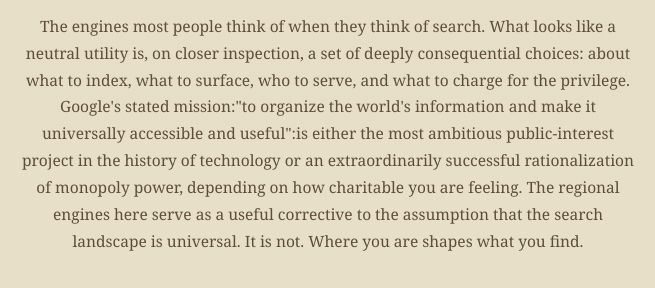
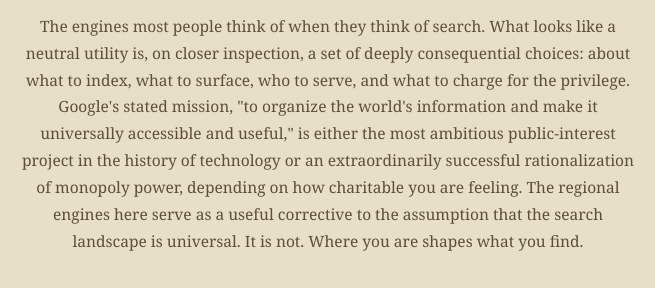
Before and after one commit to mistertlibrary/babel, a plain HTML site: page index.html in a window 1280 px wide. Shown: the part 664-952 px from the top of the page, 448-1103 px from the left. Drawn offline with Linux system fonts and the light colour scheme; a web font is replaced by a local one.

Commit message:
Update index.html

```diff
--- a/index.html
+++ b/index.html
@@ -151,7 +151,7 @@
       <div class="gallery-header">
                   <p class="gallery-numeral">Gallery I</p>
                   <h2 id="gallery-i-heading">The Familiar Territories</h2>
-                  <p class="gallery-desc">The engines most people think of when they think of search. What looks like a neutral utility is, on closer inspection, a set of deeply consequential choices: about what to index, what to surface, who to serve, and what to charge for the privilege. Google's stated mission:"to organize the world's information and make it universally accessible and useful":is either the most ambitious public-interest project in the history of technology or an extraordinarily successful rationalization of monopoly power, depending on how charitable you are feeling. The regional engines here serve as a useful corrective to the assumption that the search landscape is universal. It is not. Where you are shapes what you find.</p>
+                  <p class="gallery-desc">The engines most people think of when they think of search. What looks like a neutral utility is, on closer inspection, a set of deeply consequential choices: about what to index, what to surface, who to serve, and what to charge for the privilege. Google's stated mission, "to organize the world's information and make it universally accessible and useful," is either the most ambitious public-interest project in the history of technology or an extraordinarily successful rationalization of monopoly power, depending on how charitable you are feeling. The regional engines here serve as a useful corrective to the assumption that the search landscape is universal. It is not. Where you are shapes what you find.</p>
                 </div>
       <div class="gallery-ornament" aria-hidden="true">
         <span class="ornament-glyph">&#x2B21;</span>
```
